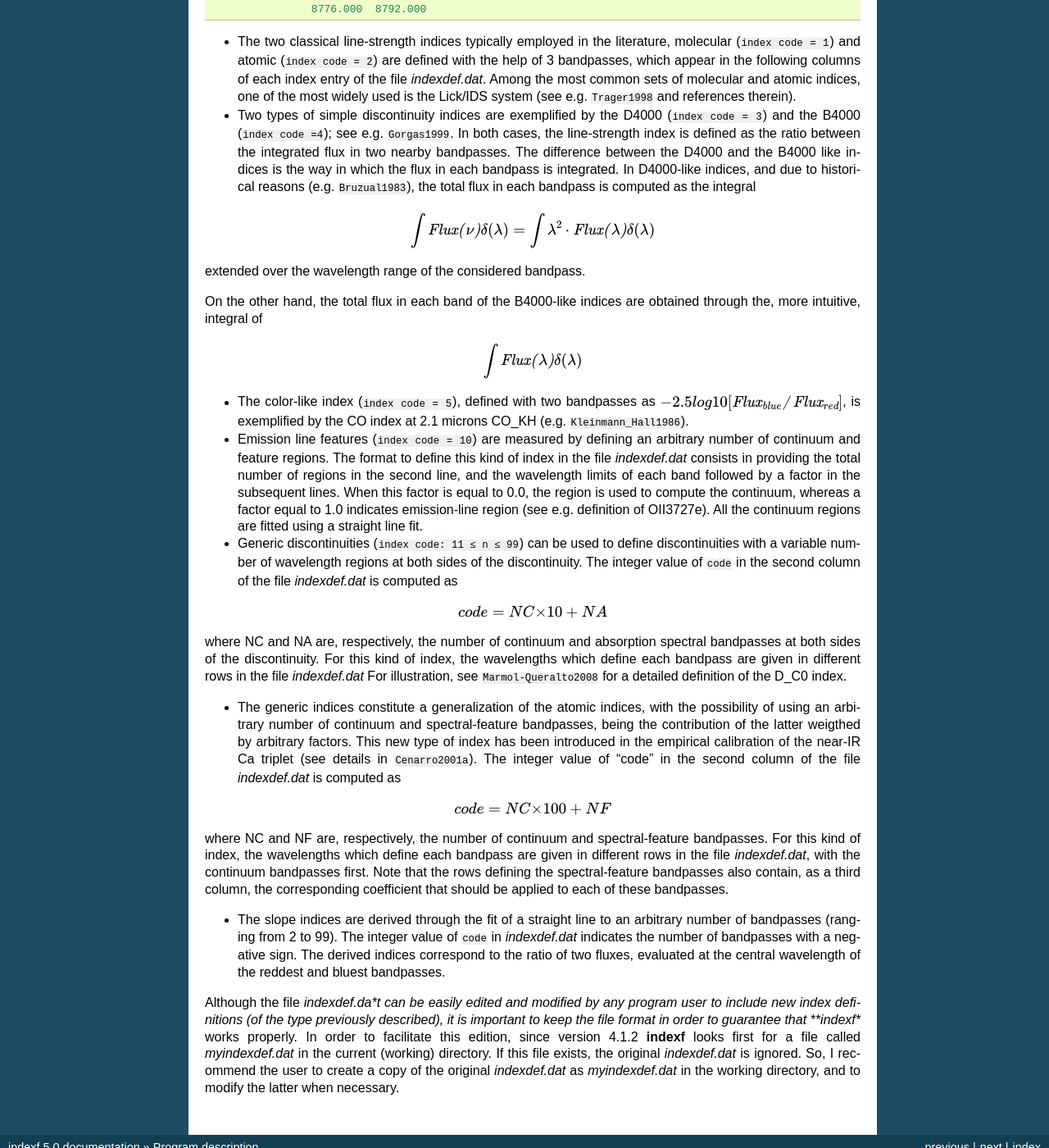
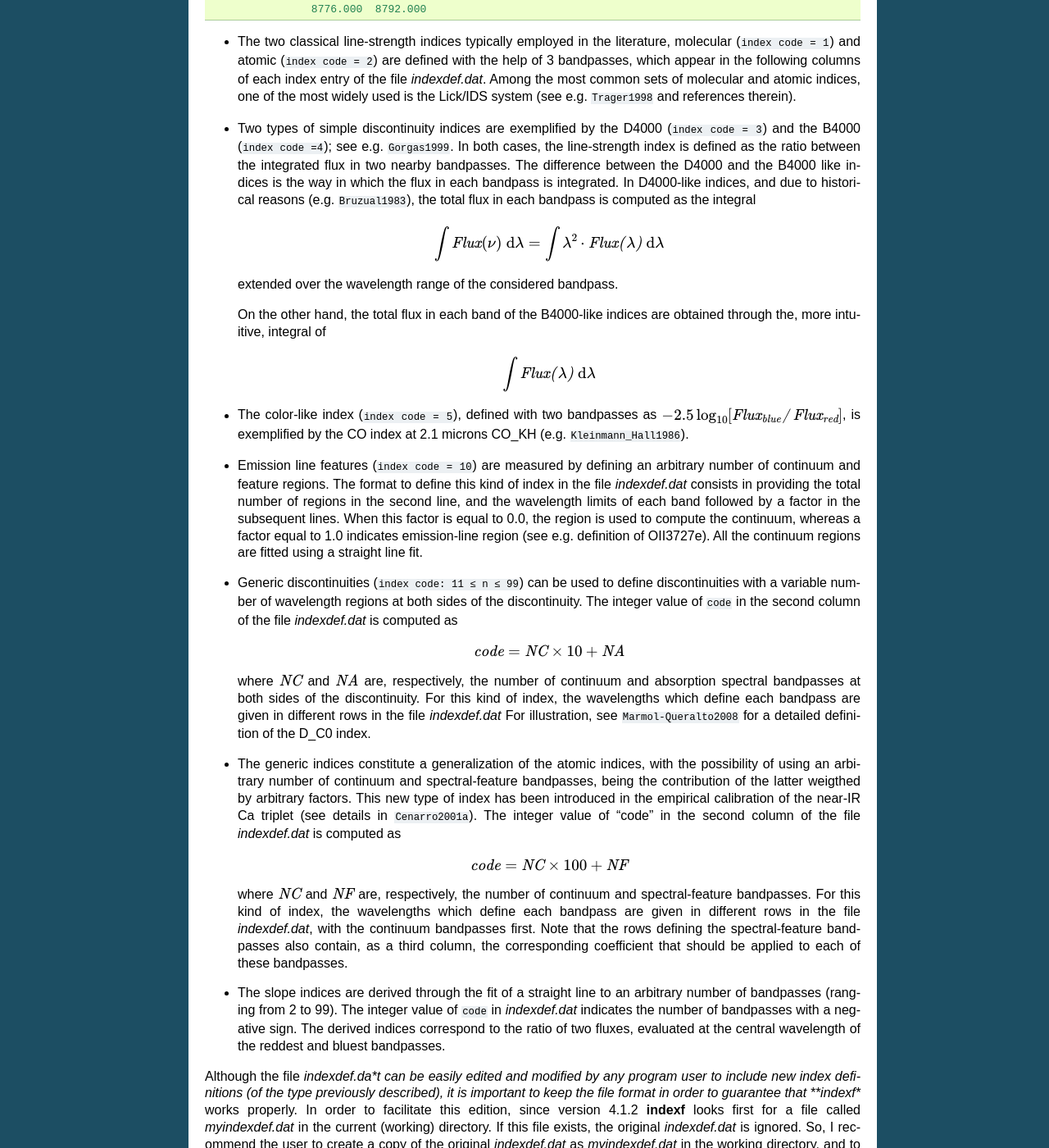
Before and after one commit to nicocardiel/indexf, a Sphinx documentation site: the page built from docs/description.rst, in a window 1280 px wide and 1400 px high, scrolled down 1717 px. Shown: the whole window at 82% size. Built offline with Sphinx 7.4.7, drawn with Linux system fonts in a browser that asks for light colours; formulas are drawn with MathJax 3; cross-references to code outside the pages are shown as plain code; some of the changed text lies outside the part shown.

```diff
--- a/docs/conf.py
+++ b/docs/conf.py
@@ -58,9 +58,9 @@ author = u'Nicolás Cardiel'
 # built documents.
 #
 # The short X.Y version.
-version = u'5.0'
+version = u'4.3'
 # The full version, including alpha/beta/rc tags.
-release = u'5.0'
+release = u'4.3'
 
 # The language for content autogenerated by Sphinx. Refer to documentation
 # for a list of supported languages.
--- a/docs/description.rst
+++ b/docs/description.rst
@@ -6,27 +6,54 @@ Program description
 Introduction
 -------------
 
-**indexf** is a program written in ``C++`` to measure line-strength indices in fully calibrated FITS spectra. By *fully calibrated* one should understand wavelength and relative flux-calibrated data. Note that the different types of line-strength indices that can be measured with **indexf** (see below) do not require absolute flux calibration. If even a relative flux-calibration is absent (or deficient), the derived indices should be transformed to an appropriate spectrophotometric system.
+**indexf** is a program written in ``C++`` to measure line-strength indices in
+fully calibrated FITS spectra. By *fully calibrated* one should understand
+wavelength and relative flux-calibrated data. Note that the different types of
+line-strength indices that can be measured with **indexf** (see below) do not
+require absolute flux calibration. If even a relative flux-calibration is
+absent (or deficient), the derived indices should be transformed to an
+appropriate spectrophotometric system.
 
-The author thanks Sergio Pascual for his invaluable help to facilitate the installation procedure with autotools, as well as the maintenance of the source repository.
+The author thanks Sergio Pascual for his invaluable help to facilitate the
+installation procedure with autotools, as well as the maintenance of the source
+repository.
 
 .. _errestim:
 
 Error estimation
 -----------------
 
-The program can also compute index errors resulting from the propagation of random errors (e.g. photon statistics, read-out noise). This option is only available if the user provides the error spectrum as an additional input FITS file to **indexf**. The error spectrum must contain the unbiased standard deviation (and not the variance!) for each pixel of the data spectrum. Full details of the formulae employed for the computation of errors in molecular and atomic indices, as well as in the D4000-like indices, are given in :cite:`Cardiel1998` and in chapter 2 of Cardiel's `thesis <http://webserv.caha.es/cardiel/thesis/thesis.html>`_ ---in Spanish---; for the generic indices see Appendix A in :cite:`Cenarro2001a`. For a discussion on the impact of random errors in line-strength indices when studying stellar populations see :cite:`Cardiel2003`.
+The program can also compute index errors resulting from the propagation of
+random errors (e.g. photon statistics, read-out noise). This option is only
+available if the user provides the error spectrum as an additional input FITS
+file to **indexf**. The error spectrum must contain the unbiased standard
+deviation (and not the variance!) for each pixel of the data spectrum. Full
+details of the formulae employed for the computation of errors in molecular and
+atomic indices, as well as in the D4000-like indices, are given in
+:cite:`Cardiel1998` and in chapter 2 of Cardiel's
+:download:`thesis<aux/thesis_ncardiel.pdf>` ---in Spanish---; for the generic indices see Appendix A in :cite:`Cenarro2001a`. For a discussion on the impact of random errors in line-strength indices when studying stellar populations see :cite:`Cardiel2003`.
 
-In addition, **indexf** also estimates the effect of errors on radial velocity. For this purpose, the program performs Monte Carlo simulations by measuring each index using randomly drawn radial velocities (following a Gaussian distribution of a given standard deviation).
+In addition, **indexf** also estimates the effect of errors on radial velocity.
+For this purpose, the program performs Monte Carlo simulations by measuring
+each index using randomly drawn radial velocities (following a Gaussian
+distribution of a given standard deviation).
 
-If no error file is employed, the program can perform numerical simulations with synthetic error spectra, the latter generated from the original data spectra and assuming randomly generated S/N ratios.
+If no error file is employed, the program can perform numerical simulations
+with synthetic error spectra, the latter generated from the original data
+spectra and assuming randomly generated S/N ratios.
 
 .. _indexdef:
 
 Index definitions
 ==================
 
-The line-strength indices that can be measured with **indexf** are those defined in the file *indexdef.dat*, located in the *auxdir/* subdirectory of the distribution source code. The first column in this file is the identification name of each index (maximum 8 characters), as recognized by **indexf**. The second column, labeled as ``code``, is an integer number that allows the identification of the type of line-strength feature. The code used in this column is the following:
+The line-strength indices that can be measured with **indexf** are those
+defined in the file *indexdef.dat*, located in the *auxdir/* subdirectory of
+the distribution source code. The first column in this file is the
+identification name of each index (maximum 8 characters), as recognized by
+**indexf**. The second column, labeled as ``code``, is an integer number that
+allows the identification of the type of line-strength feature. The code used
+in this column is the following:
 
 +--------------+------------------------+-------------------------------------------------+
 | index code   | type of index          | examples                                        |
@@ -52,7 +79,8 @@ The line-strength indices that can be measured with **indexf** are those defined
 +--------------+------------------------+-------------------------------------------------+
 
 
- An example of some of the definitions that can be found in the file *indexdef.dat* is the following (the list shown here is not complete!):
+An example of some of the definitions that can be found in the file
+*indexdef.dat* is the following (the list shown here is not complete!):
 
 ::
 
@@ -92,41 +120,96 @@ The line-strength indices that can be measured with **indexf** are those defined
                     8700.000  8725.000
                     8776.000  8792.000
 
-* The two classical line-strength indices typically employed in the literature, molecular (``index code = 1``) and atomic (``index code = 2``) are defined with the help of 3 bandpasses, which appear in the following columns of each index entry of the file *indexdef.dat*. Among the most common sets of molecular and atomic indices, one of the most widely used is the Lick/IDS system (see e.g. :cite:`Trager1998` and references therein).
-* Two types of simple discontinuity indices are exemplified by the D4000 (``index code = 3``) and the B4000 (``index code =4``); see e.g. :cite:`Gorgas1999`. In both cases, the line-strength index is defined as the ratio between the integrated flux in two nearby bandpasses. The difference between the D4000 and the B4000 like indices is the way in which the flux in each bandpass is integrated. In D4000-like indices, and due to historical reasons (e.g. :cite:`Bruzual1983`), the total flux in each bandpass is computed as the integral
+* The two classical line-strength indices typically employed in the literature,
+  molecular (``index code = 1``) and atomic (``index code = 2``) are defined
+  with the help of 3 bandpasses, which appear in the following columns of each
+  index entry of the file *indexdef.dat*. Among the most common sets of
+  molecular and atomic indices, one of the most widely used is the Lick/IDS
+  system (see e.g. :cite:`Trager1998` and references therein).
 
-.. math::
+* Two types of simple discontinuity indices are exemplified by the D4000
+  (``index code = 3``) and the B4000 (``index code =4``); see e.g.
+  :cite:`Gorgas1999`. In both cases, the line-strength index is defined as the
+  ratio between the integrated flux in two nearby bandpasses. The difference
+  between the D4000 and the B4000 like indices is the way in which the flux in
+  each bandpass is integrated. In D4000-like indices, and due to historical
+  reasons (e.g. :cite:`Bruzual1983`), the total flux in each bandpass is
+  computed as the integral
 
-    \int{\mathit{Flux(\nu)} \delta(\lambda)} = \int{\lambda^2 \cdot \mathit{Flux(\lambda)} \delta(\lambda)}
+  .. math::
 
-extended over the wavelength range of the considered bandpass.
+    \int{\mathit{Flux}(\nu)\; \mbox{d}\lambda} = \int{\lambda^2 \cdot
+    \mathit{Flux(\lambda)} \; \mbox{d}\lambda}
 
-On the other hand, the total flux in each band of the B4000-like indices are obtained through the, more intuitive, integral of
+  extended over the wavelength range of the considered bandpass.
 
-.. math::
+  On the other hand, the total flux in each band of the B4000-like indices are
+  obtained through the, more intuitive, integral of
 
-    \int{\mathit{Flux(\lambda)} \delta(\lambda)}
+  .. math::
 
-* The color-like index (``index code = 5``), defined with two bandpasses as :math:`−2.5 log10[\mathit{Flux_{blue}/Flux_{red}}]`, is exemplified by the CO index at 2.1 microns CO_KH (e.g. :cite:`Kleinmann_Hall1986`).
+    \int{\mathit{Flux(\lambda)} \; \mbox{d}\lambda}
 
-* Emission line features (``index code = 10``) are measured by defining an arbitrary number of continuum and feature regions. The format to define this kind of index in the file *indexdef.dat* consists in providing the total number of regions in the second line, and the wavelength limits of each band followed by a factor in the subsequent lines. When this factor is equal to 0.0, the region is used to compute the continuum, whereas a factor equal to 1.0 indicates emission-line region (see e.g. definition of OII3727e). All the continuum regions are fitted using a straight line fit.
+* The color-like index (``index code = 5``), defined with two bandpasses as
+  :math:`−2.5 \log_{10}[\mathit{Flux_{blue}/Flux_{red}}]`, is exemplified by
+  the CO index at 2.1 microns CO_KH (e.g. :cite:`Kleinmann_Hall1986`).
 
-* Generic discontinuities (``index code: 11 ≤ n ≤ 99``) can be used to define discontinuities with a variable number of wavelength regions at both sides of the discontinuity. The integer value of ``code`` in the second column of the file *indexdef.dat* is computed as
+* Emission line features (``index code = 10``) are measured by defining an
+  arbitrary number of continuum and feature regions. The format to define this
+  kind of index in the file *indexdef.dat* consists in providing the total
+  number of regions in the second line, and the wavelength limits of each band
+  followed by a factor in the subsequent lines. When this factor is equal to
+  0.0, the region is used to compute the continuum, whereas a factor equal to
+  1.0 indicates emission-line region (see e.g. definition of OII3727e). All the
+  continuum regions are fitted using a straight line fit.
 
-.. math::
+* Generic discontinuities (``index code: 11 ≤ n ≤ 99``) can be used to define
+  discontinuities with a variable number of wavelength regions at both sides of
+  the discontinuity. The integer value of ``code`` in the second column of the
+  file *indexdef.dat* is computed as
 
-    code = NC × 10 + NA
+  .. math::
 
-where NC and NA are, respectively, the number of continuum and absorption spectral bandpasses at both sides of the discontinuity. For this kind of index, the wavelengths which define each bandpass are given in different rows in the file *indexdef.dat* For illustration, see :cite:`Marmol-Queralto2008` for a detailed definition of the D_C0 index.
+    \mathit{code} = \mathit{NC} \times 10 + \mathit{NA}
 
-* The generic indices constitute a generalization of the atomic indices, with the possibility of using an arbitrary number of continuum and spectral-feature bandpasses, being the contribution of the latter weigthed by arbitrary factors. This new type of index has been introduced in the empirical calibration of the near-IR Ca triplet (see details in :cite:`Cenarro2001a`). The integer value of "code" in the second column of the file *indexdef.dat* is computed as
+  where :math:`\mathit{NC}` and :math:`\mathit{NA}` are, respectively, the
+  number of continuum and absorption spectral bandpasses at both sides of the
+  discontinuity. For this kind of index, the wavelengths which define each
+  bandpass are given in different rows in the file *indexdef.dat* For
+  illustration, see :cite:`Marmol-Queralto2008` for a detailed definition of
+  the D_C0 index.
 
-.. math::
+* The generic indices constitute a generalization of the atomic indices, with
+  the possibility of using an arbitrary number of continuum and
+  spectral-feature bandpasses, being the contribution of the latter weigthed by
+  arbitrary factors. This new type of index has been introduced in the
+  empirical calibration of the near-IR Ca triplet (see details in
+  :cite:`Cenarro2001a`). The integer value of "code" in the second column of
+  the file *indexdef.dat* is computed as
 
-    code = NC × 100 + NF
+  .. math::
 
-where NC and NF are, respectively, the number of continuum and spectral-feature bandpasses. For this kind of index, the wavelengths which define each bandpass are given in different rows in the file *indexdef.dat*, with the continuum bandpasses first. Note that the rows defining the spectral-feature bandpasses also contain, as a third column, the corresponding coefficient that should be applied to each of these bandpasses.
+    \mathit{code} = \mathit{NC} \times 100 + \mathit{NF}
 
-* The slope indices are derived through the fit of a straight line to an arbitrary number of bandpasses (ranging from 2 to 99). The integer value of ``code`` in *indexdef.dat* indicates the number of bandpasses with a negative sign. The derived indices correspond to the ratio of two fluxes, evaluated at the central wavelength of the reddest and bluest bandpasses.
+  where :math:`\mathit{NC}` and :math:`\mathit{NF}` are, respectively, the
+  number of continuum and spectral-feature bandpasses. For this kind of index,
+  the wavelengths which define each bandpass are given in different rows in the
+  file *indexdef.dat*, with the continuum bandpasses first. Note that the rows
+  defining the spectral-feature bandpasses also contain, as a third column, the
+  corresponding coefficient that should be applied to each of these bandpasses.
 
-Although the file *indexdef.da*t can be easily edited and modified by any program user to include new index definitions (of the type previously described), it is important to keep the file format in order to guarantee that **indexf** works properly. In order to facilitate this edition, since version 4.1.2 **indexf** looks first for a file called *myindexdef.dat* in the current (working) directory. If this file exists, the original *indexdef.dat* is ignored. So, I recommend the user to create a copy of the original *indexdef.dat* as *myindexdef.dat* in the working directory, and to modify the latter when necessary.
+* The slope indices are derived through the fit of a straight line to an
+  arbitrary number of bandpasses (ranging from 2 to 99). The integer value of
+  ``code`` in *indexdef.dat* indicates the number of bandpasses with a negative
+  sign. The derived indices correspond to the ratio of two fluxes, evaluated at
+  the central wavelength of the reddest and bluest bandpasses.
+
+Although the file *indexdef.da*t can be easily edited and modified by any
+program user to include new index definitions (of the type previously
+described), it is important to keep the file format in order to guarantee that
+**indexf** works properly. In order to facilitate this edition, since version
+4.1.2 **indexf** looks first for a file called *myindexdef.dat* in the current
+(working) directory. If this file exists, the original *indexdef.dat* is
+ignored. So, I recommend the user to create a copy of the original
+*indexdef.dat* as *myindexdef.dat* in the working directory, and to modify the
+latter when necessary.
--- a/docs/index.rst
+++ b/docs/index.rst
@@ -13,6 +13,9 @@ fully calibrated FITS spectra.
    :scale: 70%
    :align: center
 
+Documentation outline
+---------------------
+
 .. toctree::
    :maxdepth: 2
 
--- a/docs/installation.rst
+++ b/docs/installation.rst
@@ -5,7 +5,10 @@ Installation
 
 Before you install **indexf**, make sure that ``CFITSIO`` is already installed in your computer. If, in addition, you want the program to generate graphical output, ``PGPLOT`` must also be installed. Note that since version ``4.2.0``, the by default installation procedure will not try to install **indexf** with ``PGPLOT``. If this graphical library is available and you want **indexf** to use it, you should explicitly indicate that option during the installation procedure.
 
-Some details about how I do typically install these packages under ``Linux`` and ``Mac OS X`` are given here for ``CFITSIO`` and ``PGPLOT``.
+Some details about how I do typically install these packages under ``Linux``
+and ``Mac OS X`` are given here for `CFITSIO
+<https://guaix.fis.ucm.es/~ncl/howto/howto-cfitsio>`_ and `PGPLOT
+<https://guaix.fis.ucm.es/~ncl/howto/howto-pgplot>`_.
 
 To install **indexf** you need to perform the following steps:
 
```
